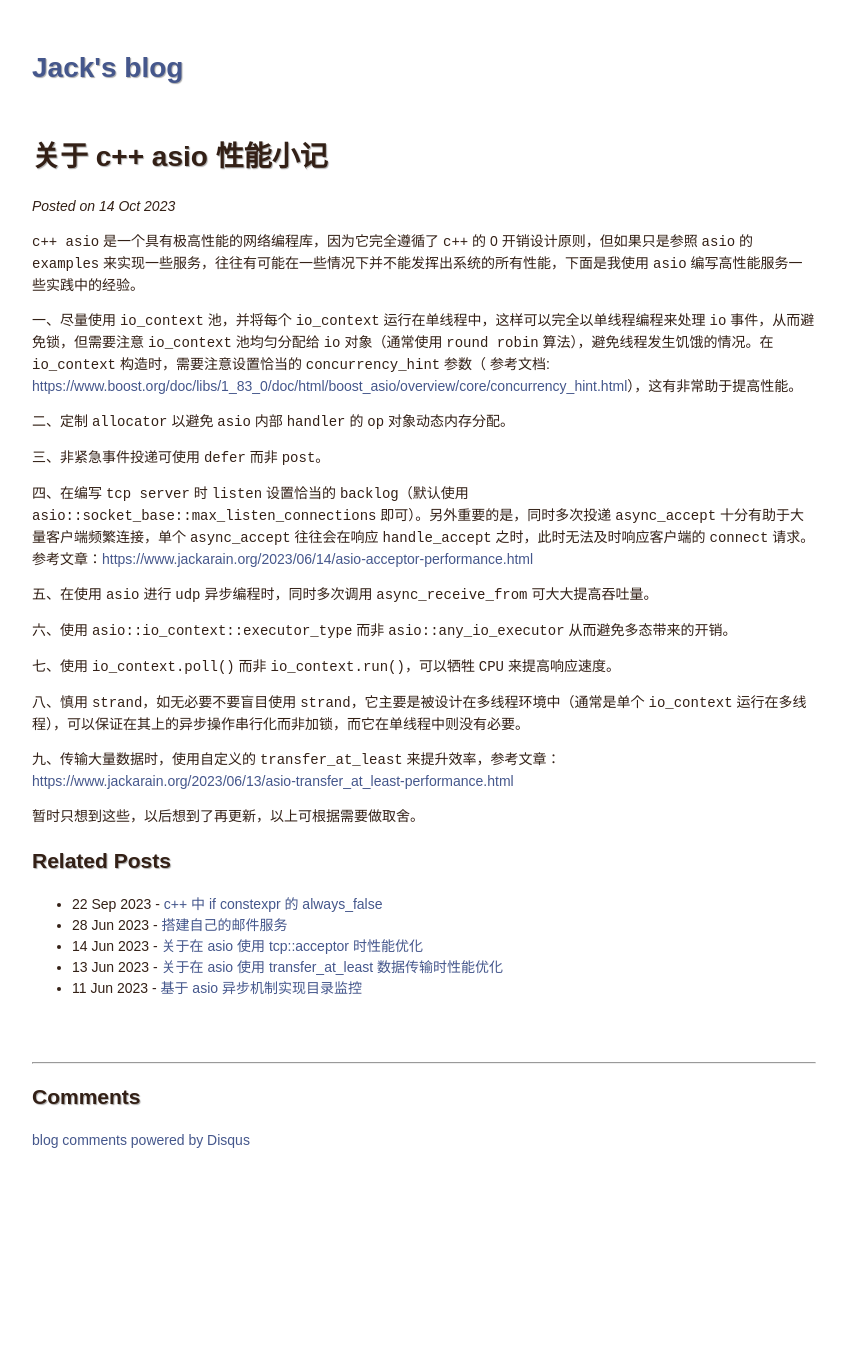
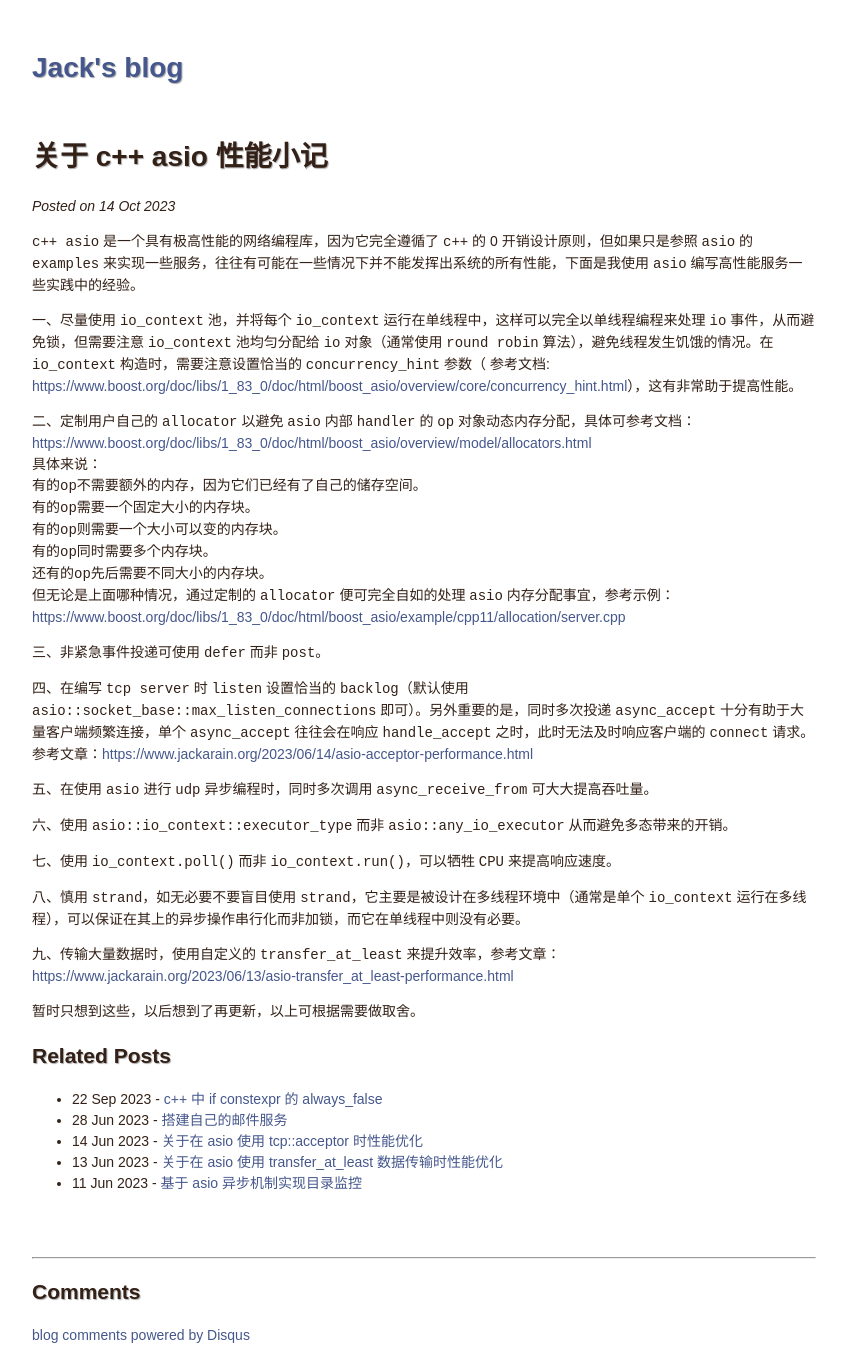
Before and after one commit to Jackarain/jackarain.github.com, a Jekyll site: the page built from _posts/2023-10-14-asio-performance.md, in a window 1280 px wide. Shown: the whole page, without its empty margins (216-1063 px from the left). Built offline with Jekyll 4.4.1, drawn with Linux system fonts in a browser that asks for light colours; Markdown is read by kramdown in place of the engine named in the settings; comment, search, counter and statistics services are not loaded; before the commit the page ends 1151 px from its top, so only the background shows below that.

Commit message:
Update 2023-10-14-asio-performance.md

```diff
--- a/_posts/2023-10-14-asio-performance.md
+++ b/_posts/2023-10-14-asio-performance.md
@@ -7,7 +7,14 @@ title: 关于 c++ asio 性能小记
 
 一、尽量使用 `io_context` 池，并将每个 `io_context` 运行在单线程中，这样可以完全以单线程编程来处理 `io` 事件，从而避免锁，但需要注意 `io_context` 池均匀分配给 `io` 对象（通常使用 `round robin` 算法），避免线程发生饥饿的情况。在 `io_context` 构造时，需要注意设置恰当的 `concurrency_hint` 参数（ 参考文档: [https://www.boost.org/doc/libs/1_83_0/doc/html/boost_asio/overview/core/concurrency_hint.html](https://www.boost.org/doc/libs/1_83_0/doc/html/boost_asio/overview/core/concurrency_hint.html)），这有非常助于提高性能。
 
-二、定制 `allocator` 以避免 `asio` 内部 `handler` 的 `op` 对象动态内存分配。
+二、定制用户自己的 `allocator` 以避免 `asio` 内部 `handler` 的 `op` 对象动态内存分配，具体可参考文档：[https://www.boost.org/doc/libs/1_83_0/doc/html/boost_asio/overview/model/allocators.html](https://www.boost.org/doc/libs/1_83_0/doc/html/boost_asio/overview/model/allocators.html)
+具体来说：
+有的`op`不需要额外的内存，因为它们已经有了自己的储存空间。
+有的`op`需要一个固定大小的内存块。
+有的`op`则需要一个大小可以变的内存块。
+有的`op`同时需要多个内存块。
+还有的`op`先后需要不同大小的内存块。
+但无论是上面哪种情况，通过定制的 `allocator` 便可完全自如的处理 `asio` 内存分配事宜，参考示例：[https://www.boost.org/doc/libs/1_83_0/doc/html/boost_asio/example/cpp11/allocation/server.cpp](https://www.boost.org/doc/libs/1_83_0/doc/html/boost_asio/example/cpp11/allocation/server.cpp)
 
 三、非紧急事件投递可使用 `defer` 而非 `post`。
 
```
